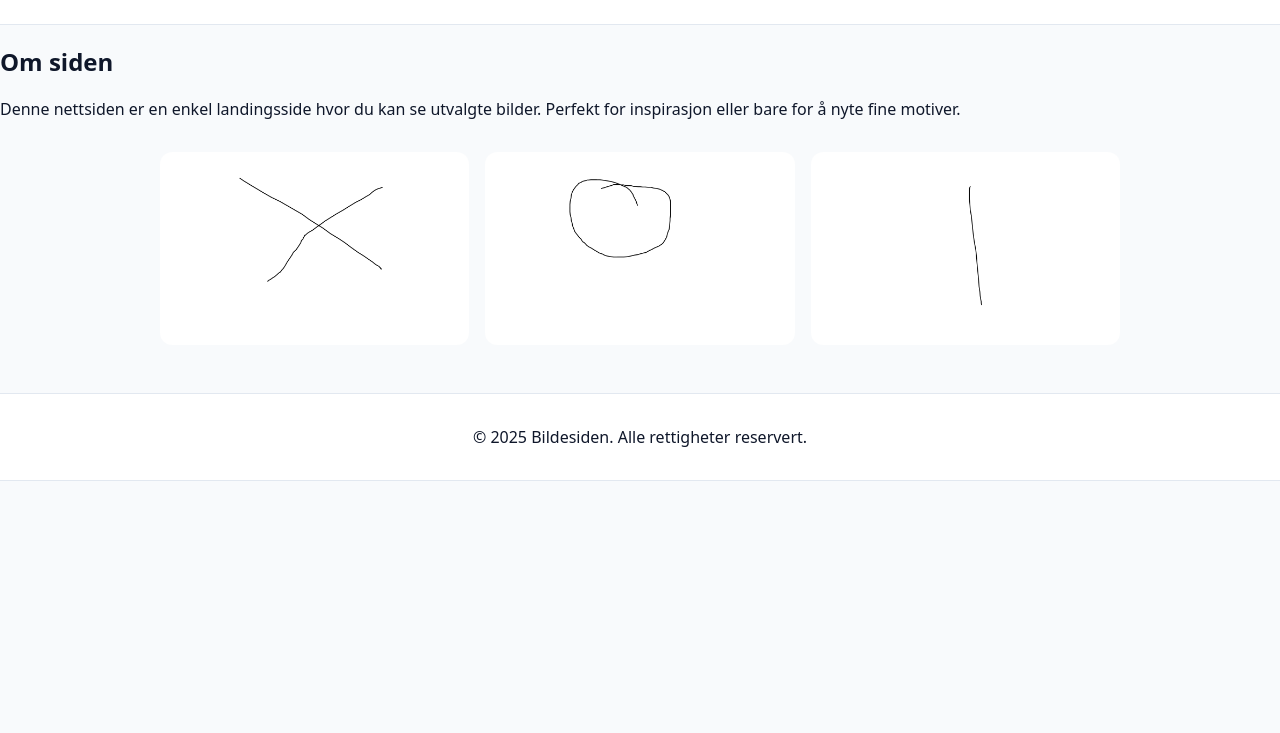
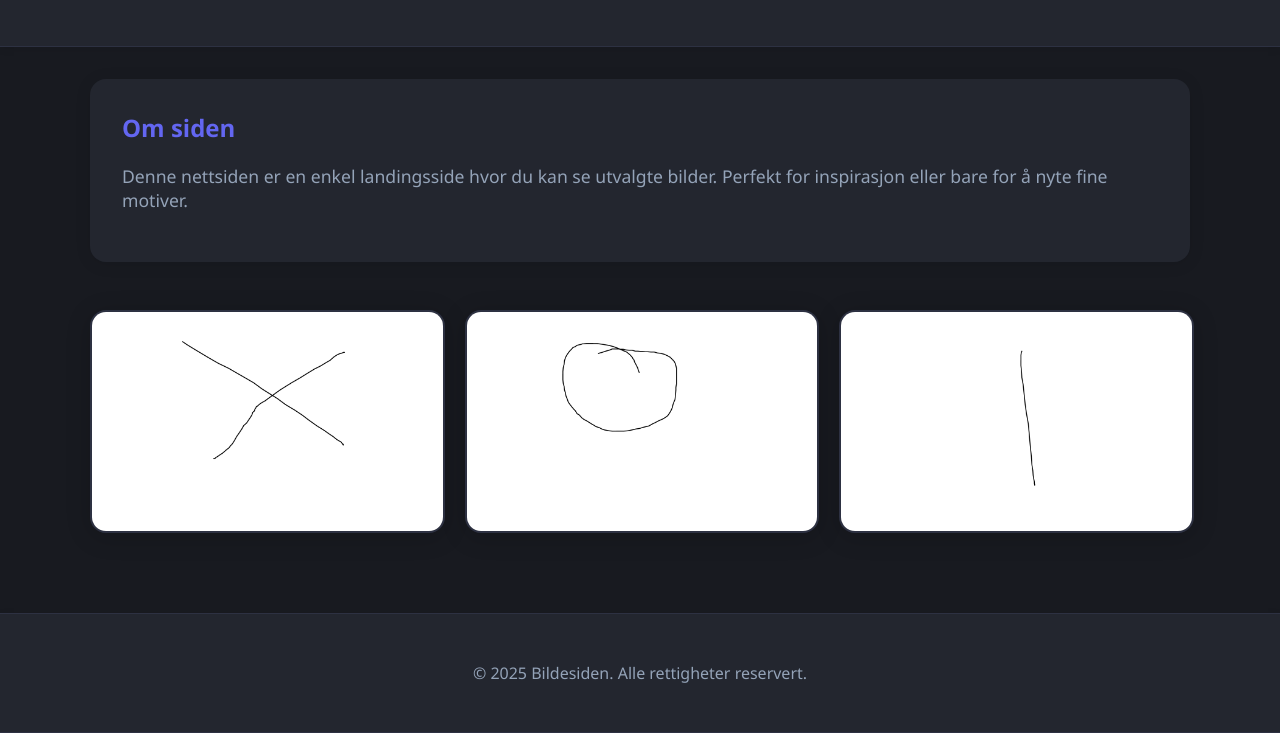
Before and after one commit to naipsacoel/bildeside, a plain HTML site: page index.html in a window 1280 px wide. Shown: the part 132-865 px from the top of the page. Before the commit the page ends 800 px from the top, so only its background shows below. Drawn offline with Linux system fonts and the light colour scheme.

Commit message:
feat(CSS): oppdaterte design i style.css

```diff
--- a/style.css
+++ b/style.css
@@ -1,44 +1,94 @@
 :root {
-  --bg: #f8fafc;
-  --text: #0f172a;
-  --brand: #2563eb;
+  --bg: #181a20;
+  --bg-alt: #23262f;
+  --text: #f1f5f9;
+  --text-muted: #94a3b8;
+  --brand: #6366f1;
+  --card: #23262f;
+  --border: #2d3142;
 }
 
 body {
   margin: 0;
-  font-family: system-ui, sans-serif;
+  font-family: 'Segoe UI', system-ui, sans-serif;
   background: var(--bg);
   color: var(--text);
+  min-height: 100vh;
 }
 
 header, footer {
   text-align: center;
-  padding: 1rem;
-  background: white;
-  border-bottom: 1px solid #e2e8f0;
+  padding: 2rem 1rem;
+  background: var(--bg-alt);
+  border-bottom: 1px solid var(--border);
+  box-shadow: 0 2px 8px 0 rgba(0,0,0,0.08);
+}
+
+header h1 {
+  margin: 0 0 0.5rem 0;
+  font-size: 2.5rem;
+  letter-spacing: 1px;
+  color: var(--brand);
+}
+
+header p {
+  color: var(--text-muted);
+  font-size: 1.1rem;
 }
 
 footer {
-  border-top: 1px solid #e2e8f0;
+  border-top: 1px solid var(--border);
   margin-top: 2rem;
+  font-size: 1rem;
+  color: var(--text-muted);
+  background: var(--bg-alt);
+}
+
+main {
+  max-width: 1100px;
+  margin: 0 auto;
+  padding: 2rem 1rem;
+}
+
+.intro {
+  background: var(--card);
+  border-radius: 16px;
+  padding: 2rem;
+  margin-bottom: 2rem;
+  box-shadow: 0 2px 16px 0 rgba(0,0,0,0.10);
+}
+
+.intro h2 {
+  margin-top: 0;
+  color: var(--brand);
+}
+
+.intro p {
+  color: var(--text-muted);
+  font-size: 1.1rem;
 }
 
 .gallery {
   display: grid;
-  grid-template-columns: repeat(auto-fit, minmax(200px, 1fr));
-  gap: 16px;
-  padding: 1rem;
-  max-width: 960px;
-  margin: 0 auto;
+  grid-template-columns: repeat(auto-fit, minmax(260px, 1fr));
+  gap: 24px;
+  padding: 1rem 0;
 }
 
 .gallery img {
   width: 100%;
-  border-radius: 12px;
+  border-radius: 16px;
+  box-shadow: 0 4px 24px 0 rgba(0,0,0,0.18);
   cursor: pointer;
-  transition: transform 0.2s ease-in-out;
+  transition:
+    transform 0.2s cubic-bezier(.4,2,.6,1),
+    box-shadow 0.2s cubic-bezier(.4,2,.6,1);
+  background: var(--bg-alt);
+  border: 2px solid var(--border);
 }
 
 .gallery img:hover {
-  transform: scale(1.05);
+  transform: scale(1.04) rotate(-1deg);
+  box-shadow: 0 8px 32px 0 rgba(99,102,241,0.18);
+  border-color: var(--brand);
 }
```
